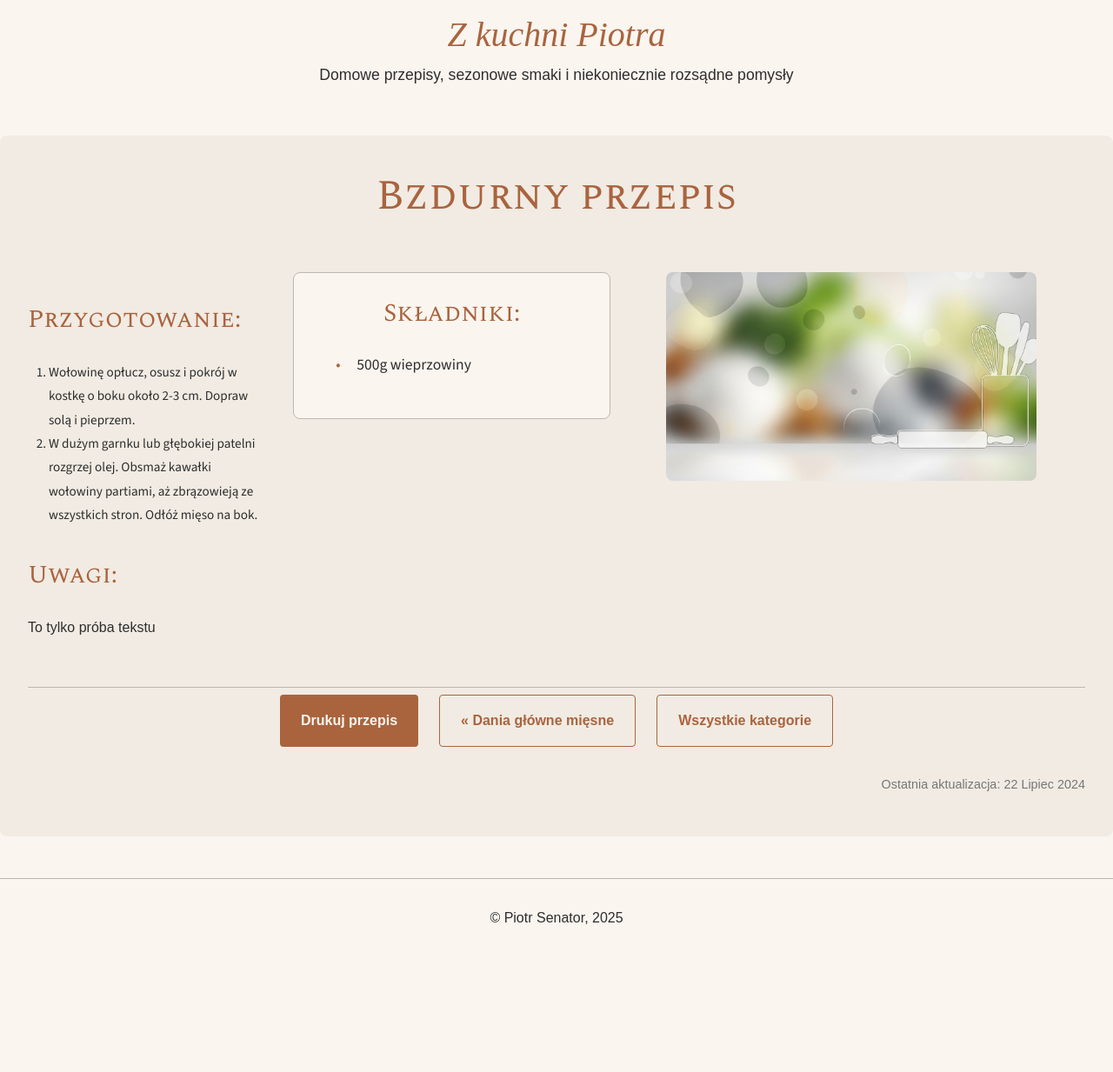
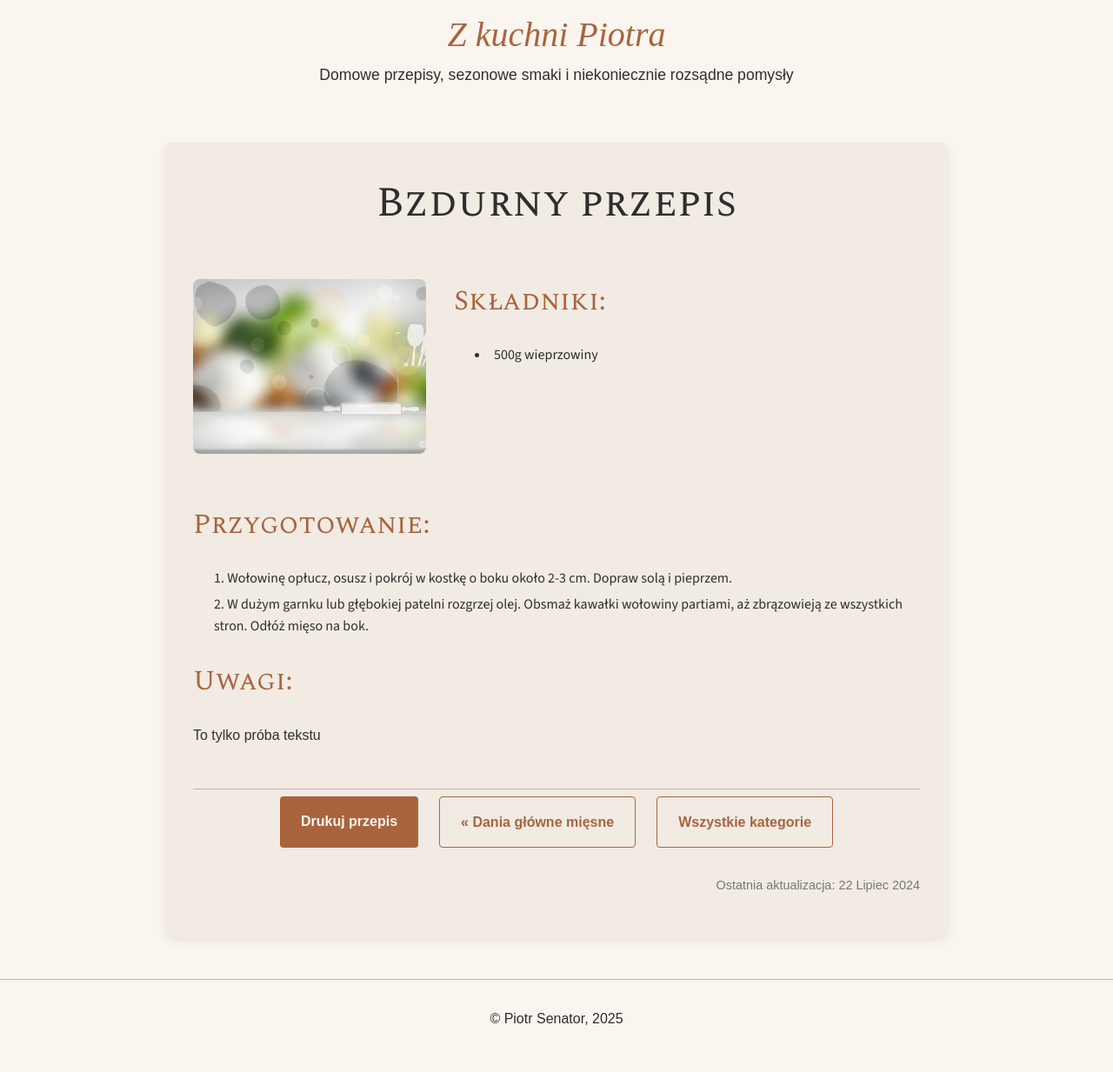
Before and after one commit to piotrsenator/kuchnia, a Jekyll site: the page built from _recipes/test.md, in a window 1280 px wide. Shown: the whole page at 87% size. Built offline with Jekyll 4.4.1, drawn with Linux system fonts in a browser that asks for light colours; some web fonts are replaced; before the commit the page ends 1116 px from its top, so only the background shows below that.

Commit message:
Update _recipe-single.scss

```diff
--- a/_sass/pages/_recipe-single.scss
+++ b/_sass/pages/_recipe-single.scss
@@ -1,19 +1,27 @@
-/* Układ strony pojedynczego Przepisu */
+/* --- Strona pojedynczego przepisu --- */
+
+/* 4.1.1. Główny kontener strony przepisu */
 .recipe-single {
-    max-width: var(--max-content-width);
-    margin: var(--spacing-md) auto;
+    max-width: var(--max-content-width, 900px);
+    margin: var(--spacing-lg) auto;
     padding: var(--spacing-lg);
     background-color: var(--color-background-accent);
     border-radius: var(--border-radius-md);
-    box-shadow: var(--box-shadow-lg);
+    box-shadow: var(--shadow-lg);
+}
 
+/* 4.1.2. Nagłówek przepisu */
 .recipe-header {
     text-align: center;
     margin-bottom: var(--spacing-xl);
+}
 
 .recipe-title {
+    font-family: var(--font-family-headings);
+    font-weight: var(--font-weight-regular);
     font-size: 3rem;
     margin-bottom: var(--spacing-sm);
+    color: var(--color-text-dark);
 }
 @media (max-width: 768px) {
     .recipe-title {
@@ -34,202 +42,113 @@
     color: var(--color-text-dark);
     margin-bottom: var(--spacing-lg);
 }
+
+/* 4.1.3. Kontener głównej treści przepisu (obrazek, składniki, przygotowanie, uwagi) */
+.recipe-content-wrapper {
+    display: grid;
+    gap: var(--spacing-lg); /* Odstęp między elementami w siatce */
+    grid-template-columns: 1fr; /* Domyślnie na małych ekranach - jedna kolumna */
+    align-items: start; /* Dopasuj elementy do początku wierszy */
+    margin-bottom: var(--spacing-lg); /* Dodatkowy margines dolny dla kontenera głównego */
+
+    @media (min-width: 768px) {
+        /* Na większych ekranach: dwie kolumny */
+        grid-template-columns: minmax(250px, 1fr) 2fr; /* Kolumna obrazka i składników / Kolumna przygotowania */
+        grid-template-areas:
+            "image ingredients"
+            "content content"; /* Definicja obszarów dla łatwiejszego pozycjonowania */
+    }
 }
 
-    .recipe-content-wrapper {
+/* 4.1.4. Kontener obrazka (lewa kolumna na desktopie) */
+.recipe-main-info {
+    grid-column: 1 / -1; /* Domyślnie zajmuje całą szerokość w pojedynczej kolumnie na mobile */
     display: flex;
     flex-direction: column;
-        gap: var(--spacing-lg);
-        margin-bottom: var(--spacing-lg);
+    align-items: center; /* Wyśrodkowanie na mobile */
 
-        .recipe-main-info {
-            width: 100%;
-            max-width: 450px; /* Ogranicz maksymalną szerokość obrazka */
-            margin: 0 auto var(--spacing-lg) auto;
-            flex-shrink: 0;
+    @media (min-width: 768px) {
+        grid-column: 1 / 2; /* Na większych ekranach zajmuje PIERWSZĄ kolumnę */
+        grid-area: image; /* Przypisujemy do obszaru 'image' */
+        align-items: flex-start; /* Wyrównanie do lewej na desktopie */
+    }
+}
 
 .recipe-main-image {
     max-width: 100%;
+    width: 100%;
     height: auto;
-                display: block;
     border-radius: var(--border-radius-md);
-                aspect-ratio: 16 / 9; /* Przykładowe proporcje dla obrazka głównego */
+    margin-bottom: var(--spacing-md);
+    aspect-ratio: 4 / 3;
     object-fit: cover;
 }
 
+/* 4.1.5. Sekcja szczegółów przepisu (ukryta) */
 .recipe-details {
-                font-size: 1rem;
-                line-height: 1.5;
-                margin-top: var(--spacing-md);
-                padding: var(--spacing-sm);
-                background-color: var(--color-background-light);
-                border-radius: var(--border-radius-sm);
-                border: 1px dashed var(--color-secondary);
+    display: none; /* Ukrywa tę sekcję, jak ustalono */
+}
 
-                p {
-                    margin-bottom: var(--spacing-xs);
-                    &:last-child { margin-bottom: 0; }
-                }
+/* 4.1.6. Sekcja składników (prawa kolumna na desktopie, pod obrazkiem na mobile) */
+.recipe-ingredients-side {
+    grid-column: 1 / -1; /* Domyślnie na małych ekranach zajmuje całą szerokość */
+    margin-bottom: var(--spacing-lg); /* Margines dolny dla odstępu na mobile */
+
+    @media (min-width: 768px) {
+        grid-column: 2 / 3; /* Na desktopie zajmuje DRUGĄ kolumnę */
+        grid-area: ingredients; /* Przypisujemy do obszaru 'ingredients' */
+        margin-bottom: 0; /* Usuń dolny margines, gdy jest obok obrazka */
     }
 }
 
-        .recipe-ingredients-side {
-            width: 100%;
-            background-color: var(--color-background-light);
-            padding: var(--spacing-md);
-            border-radius: var(--border-radius-md);
-            border: 1px solid var(--color-secondary);
-
-            h2 {
-                margin-top: 0;
-                color: var(--color-primary);
-                font-size: 1.8rem;
-                margin-bottom: var(--spacing-md);
-                text-align: center;
+/* 4.1.7. Główna treść przepisu (Przygotowanie, Uwagi - cały dół) */
+.recipe-main-content {
+    grid-column: 1 / -1; /* ZAWSZE zajmuje całą szerokość siatki, czyli wszystkie kolumny */
+    grid-area: content; /* Przypisujemy do obszaru 'content' */
+    margin-top: 0; /* Wyzerowany górny margines */
+    margin-bottom: 0; /* Wyzerowany dolny margines */
 }
 
-            ul {
-                list-style: none;
-                padding: 0;
-                li {
-                    margin-bottom: var(--spacing-xs);
-                    font-size: 1.1rem;
-                    line-height: 1.4;
-                    position: relative;
-                    padding-left: var(--spacing-md);
-
-                    &::before {
-                        content: '•';
-                        color: var(--color-primary);
-                        position: absolute;
-                        left: 0;
-                        font-weight: var(--font-weight-bold);
-                    }
-                }
-            }
-        }
-
-        .recipe-main-content {
-            flex-grow: 1;
-            line-height: 1.6;
-
-            h2, h3, h4 {
+/* 4.1.8. Stylizacja nagłówków w sekcjach treści */
+.recipe-ingredients-side h2,
+.recipe-main-content h2 {
     font-family: var(--font-family-headings);
-                font-size: 1.8rem;
-                margin-top: var(--spacing-lg);
+    font-size: 2rem;
     margin-bottom: var(--spacing-md);
     color: var(--color-primary);
 }
-            p { margin-bottom: var(--spacing-md); }
-            ul, ol { margin-bottom: var(--spacing-md); }
-            img { // Obrazki wstawione w treści markdown
-                max-width: 100%;
-                height: auto;
-                display: block;
-                margin: var(--spacing-lg) auto;
-                border-radius: var(--border-radius-md);
-            }
-        }
+
+/* 4.1.9. Stylizacja list (ul/ol) w sekcjach treści */
+.recipe-ingredients-side ul,
+.recipe-main-content ol,
+.recipe-main-content ul {
+    list-style-position: inside;
+    padding-left: 0;
+    font-size: 1rem;
+    line-height: 1.6;
+    color: var(--color-text-dark);
 }
 
-    // Media query dla układu desktopowego
-    @media (min-width: 768px) {
-        .recipe-content-wrapper {
-            flex-direction: row; /* Obrazek i składniki obok siebie */
-            align-items: flex-start;
-
-            .recipe-main-info {
-                width: 40%; /* Obrazek zajmuje 40% miejsca */
-                margin: 0; /* Usuń margines auto */
-                padding-right: var(--spacing-md); /* Margines między obrazkiem a składnikami */
+.recipe-ingredients-side li,
+.recipe-main-content li {
+    margin-bottom: var(--spacing-xxs);
 }
 
-            .recipe-ingredients-side {
-                width: 30%; /* Składniki zajmują 30% miejsca */
-                order: 1; /* Upewnij się, że są po lewej od content-wrapper */
-            }
-
-            .recipe-main-info {
-                order: 2; /* Obrazek po prawej od składników, w obrębie tej kolumny */
-            }
-
-            // To jest na desktopie, składniki i obrazek powinny być obok siebie,
-            // a następnie treść przygotowania pod spodem.
-            // Poprawiamy to, żeby składniki i obrazek były w osobnej kolumnie, a przygotowanie w pełnej szerokości.
-            // Zmieńmy architekturę na 3 kolumny dla desktopu.
-            // Lewa: Obrazek + Detale. Środkowa: Składniki. Prawa: Treść.
-
-            // Resetujemy flex-direction dla wrapper'a
-            flex-direction: column;
-
-            .recipe-main-and-ingredients-row { // Nowy kontener dla górnej sekcji na desktopie
+/* 4.1.10. Styl dla kontenera przycisków na dole strony przepisu */
+.recipe-single-button-container {
     display: flex;
-                gap: var(--spacing-lg);
-                margin-bottom: var(--spacing-lg);
-                align-items: flex-start; // Wyrównanie do góry
-            }
-
-            .recipe-main-info {
-                width: 30%; // Zmieniamy szerokość obrazka
-                margin: 0;
-            }
-
-            .recipe-ingredients-side {
-                width: 30%; // Zmieniamy szerokość składników
-                margin: 0;
-            }
-
-            // Teraz, by to działało, potrzebujesz jeszcze jednego wrappera w HTML:
-            // <div class="recipe-content-wrapper">
-            //     <div class="recipe-main-and-ingredients-row"> // NOWY
-            //         <aside class="recipe-main-info">...</aside>
-            //         <div class="recipe-ingredients-side">...</div>
-            //     </div>
-            //     <div class="recipe-main-content">...</div>
-            // </div>
-            // To znacząca zmiana w HTML. Jeśli chcesz zachować obecny HTML, to układ będzie:
-            // Obrazek, potem Składniki, potem reszta (wszystko w jednej kolumnie na mobile,
-            // albo obrazek obok składników, a przygotowanie pod nimi na desktopie).
-
-            // Zostawmy poprzednią prostszą logikę, gdzie obrazek i składniki są w jednej kolumnie
-            // na mobile i dwóch kolumnach na desktopie.
-            // Jeśli chcesz trzykolumnowy układ, będziemy musieli zmienić HTML.
-            // Zatem powracam do propozycji z poprzedniej odpowiedzi.
-
-            flex-direction: row; /* Na desktopie - rząd (obrazek + składniki obok treści) */
-            align-items: flex-start;
-
-            .recipe-main-info {
-                width: 40%; /* Obrazek zajmuje 40% miejsca w lewej kolumnie */
-                margin: 0 var(--spacing-lg) 0 0;
-            }
-            .recipe-ingredients-side {
-                width: 30%; /* Składniki zajmują 30% miejsca, jeśli są w osobnej kolumnie */
-                margin-right: var(--spacing-lg); /* Opcjonalnie: odstęp od treści głównej */
-                flex-shrink: 0;
-            }
-            .recipe-main-content {
-                flex-grow: 1; /* Treść zajmuje resztę */
-            }
-        }
-    }
-
-    .button-container {
+    flex-wrap: wrap;
     justify-content: center;
+    gap: var(--spacing-md);
     margin-top: var(--spacing-md);
     padding-top: var(--spacing-xs);
     border-top: 1px solid var(--color-secondary);
 }
 
+/* 4.1.11. Meta dane przepisu (stopka) */
 .recipe-footer-meta {
     text-align: right;
-        margin-top: var(--spacing-md);
+    margin-top: 20px;
     font-size: 0.9em;
     color: #777;
-
-        .recipe-date {
-            font-size: 0.9rem;
-            font-weight: var(--font-weight-light);
 }
-    }
-}
```
Lines whose indentation alone changed are shown as unchanged.
